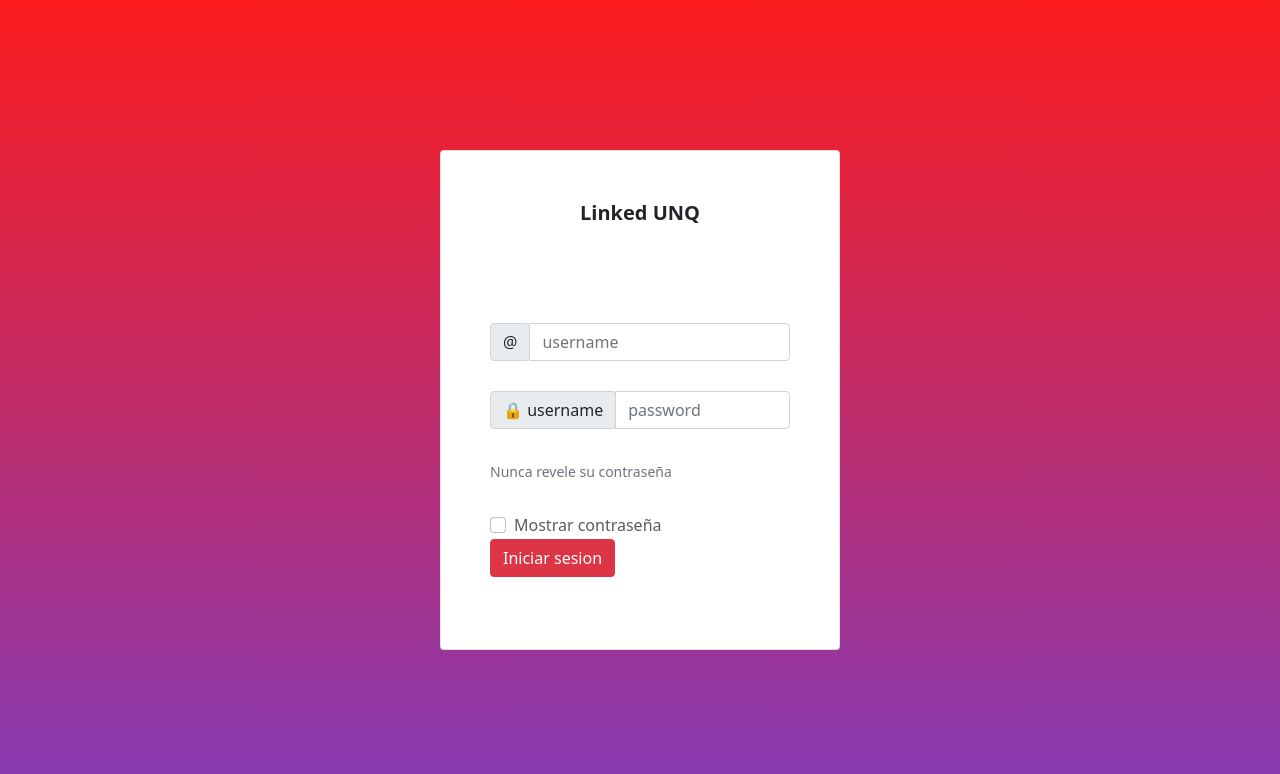
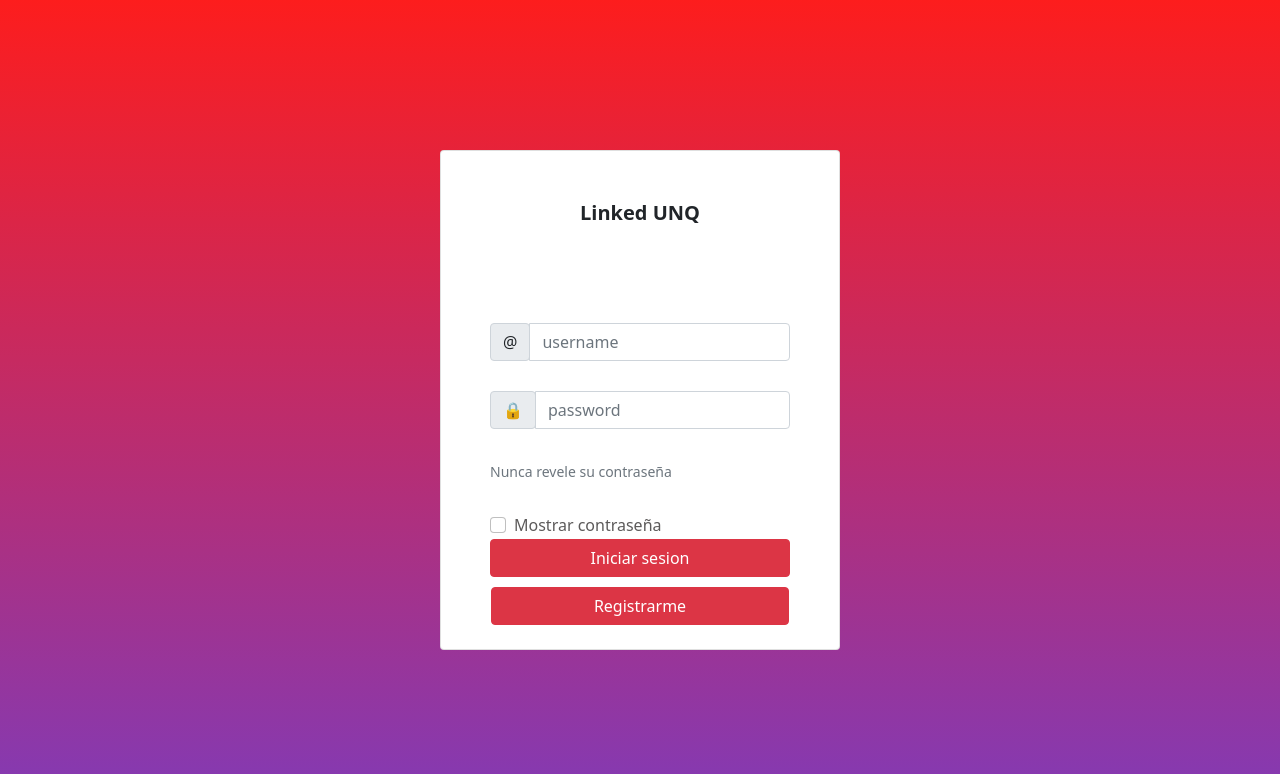
Before and after one commit to MauriBian/eis2020s2-linkedunq-frontend, a React (Create React App) app: page / in a window 1280 px wide. Shown: the top 774 px of the page. Built offline with nearby package versions, Linux system fonts and the light colour scheme.

Commit message:
api conectada

```diff
--- a/src/view/Login.js
+++ b/src/view/Login.js
@@ -12,7 +12,7 @@ constructor(props){
     this.cambiarDeEstado = this.cambiarDeEstado.bind(this);
     this.iniciarSesion=this.iniciarSesion.bind(this);
     this.handleChange = this.handleChange.bind(this);
-
+    this.register=this.register.bind(this);
 }
  cambiarDeEstado(){
     if(this.state.password=="password"){
@@ -22,12 +22,14 @@ else{
 this.setState({password:'password'})
 }
 }
+  handleChange(event) {
 
-  handleChange(event) {
       this.setState({[event.target.name] : event.target.value});
     };
 
-
+register(){
+    this.props.history.push("/signup")
+}
 iniciarSesion(e) {
 e.preventDefault();
 
@@ -56,17 +58,19 @@ const header={  'Content-Type': 'application/json',
                 <Form.Group controlId="formBasicPassword" style={{marginTop:"30px"}}>
                         <InputGroup className="mb-2" >
                             <InputGroup.Prepend >
-                                <InputGroup.Text> 🔒 {this.state.username}</InputGroup.Text>
+                                <InputGroup.Text> 🔒 </InputGroup.Text>
                              </InputGroup.Prepend>
                              <Form.Control className="input" type={this.state.password} placeholder={this.state.password} onChange={this.handleChange} />
+                             {this.msj}
                         </InputGroup>
                  </Form.Group>
                     <Form.Group controlId="formBasicCheckbox">
                         <Form.Text className="text-muted">Nunca revele su contraseña </Form.Text>
                         <Form.Check className="myCheckbox"  label="Mostrar contraseña" onChange={this.cambiarDeEstado} style={{marginTop:"30px"}} />
                     </Form.Group>
-                 <Button variant="danger" onClick={this.iniciarSesion}>Iniciar sesion</Button>
+                 <Button variant="danger" onClick={this.iniciarSesion} style={ {width: "300px"}}>Iniciar sesion</Button>
                  </Form>
+                 <Button variant="danger" onClick={this.register} style={{marginTop:"10px"}}>Registrarme</Button>
 
          </Card>
 </div>
```
